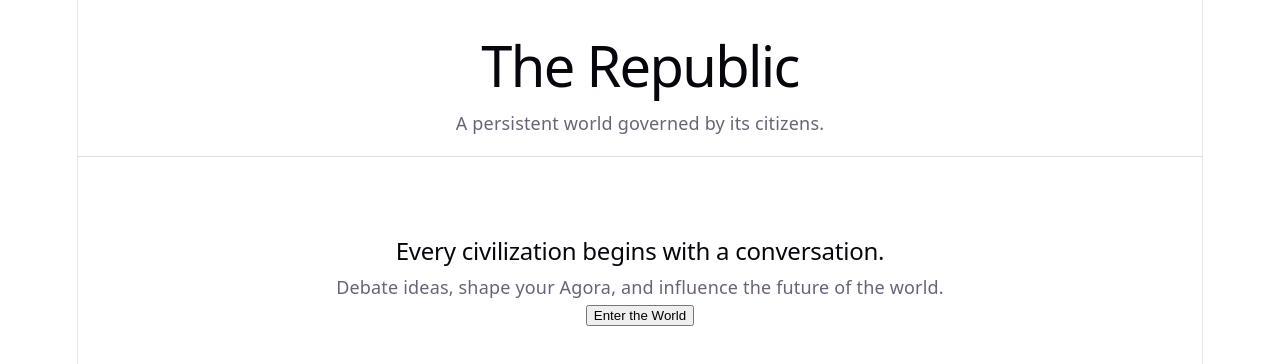
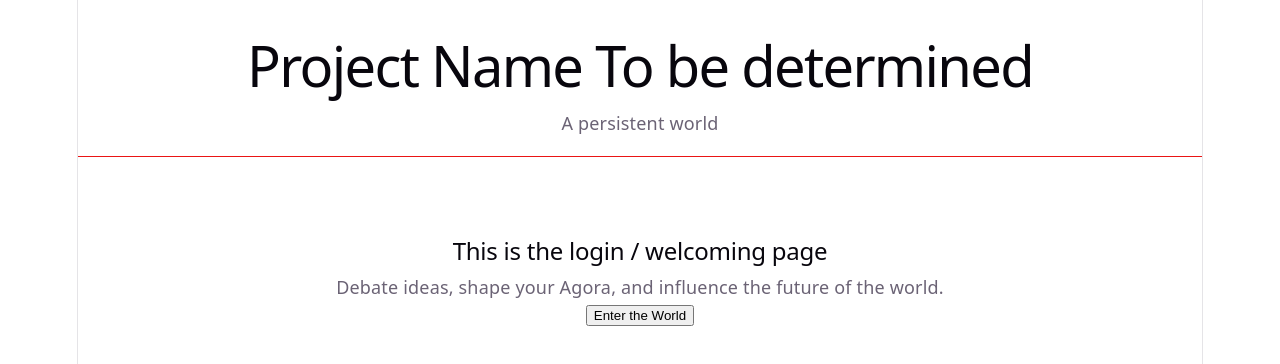
Before and after one commit to burnsmedia97-cell/debate-mmo1, a React (Vite) app: page / in a window 1280 px wide. Shown: the top 364 px of the page. Built offline with nearby package versions, Linux system fonts and the light colour scheme.

Commit message:
Reusable building componenets added

```diff
--- a/src/components/Agora.tsx
+++ b/src/components/Agora.tsx
@@ -31,26 +31,12 @@ function Agora({ onEnterBuilding }: AgoraProps) {
   }}
 >
   {buildings.map((building) => (
-    <div
-      key={building.id}
-      style={{
-        border: "1px solid #ccc",
-        borderRadius: "10px",
-        padding: "16px",
-      }}
-    >
-      <h4>
-        {building.icon} {building.name}
-      </h4>
-
-      <p>{building.description}</p>
-
-      <button onClick={() => onEnterBuilding(building.id)}>
-  Enter
-</button>
-
-    </div>
-  ))}
+  <BuildingCard
+    key={building.id}
+    building={building}
+    onEnter={onEnterBuilding}
+  />
+))}
 </div>
 
       <hr />
--- a/src/components/Header.tsx
+++ b/src/components/Header.tsx
@@ -3,12 +3,13 @@ function Header() {
     <header
       style={{
         padding: "20px",
-        borderBottom: "1px solid #ddd",
+        borderBottom: "1px solid #ea1515",
       }}
     >
-      <h1>The Republic</h1>
+      <h1>Project Name To be determined</h1>
 
-      <p>A persistent world governed by its citizens.</p>
+      <p>A persistent world</p>
+
     </header>
   );
 }
--- a/src/pages/LandingPage.tsx
+++ b/src/pages/LandingPage.tsx
@@ -10,7 +10,7 @@ function LandingPage({ onEnter }: LandingPageProps) {
         marginTop: "80px",
       }}
     >
-      <h2>Every civilization begins with a conversation.</h2>
+      <h2>This is the login / welcoming page </h2>
 
       <p>
         Debate ideas, shape your Agora, and influence the future of the world.
```
